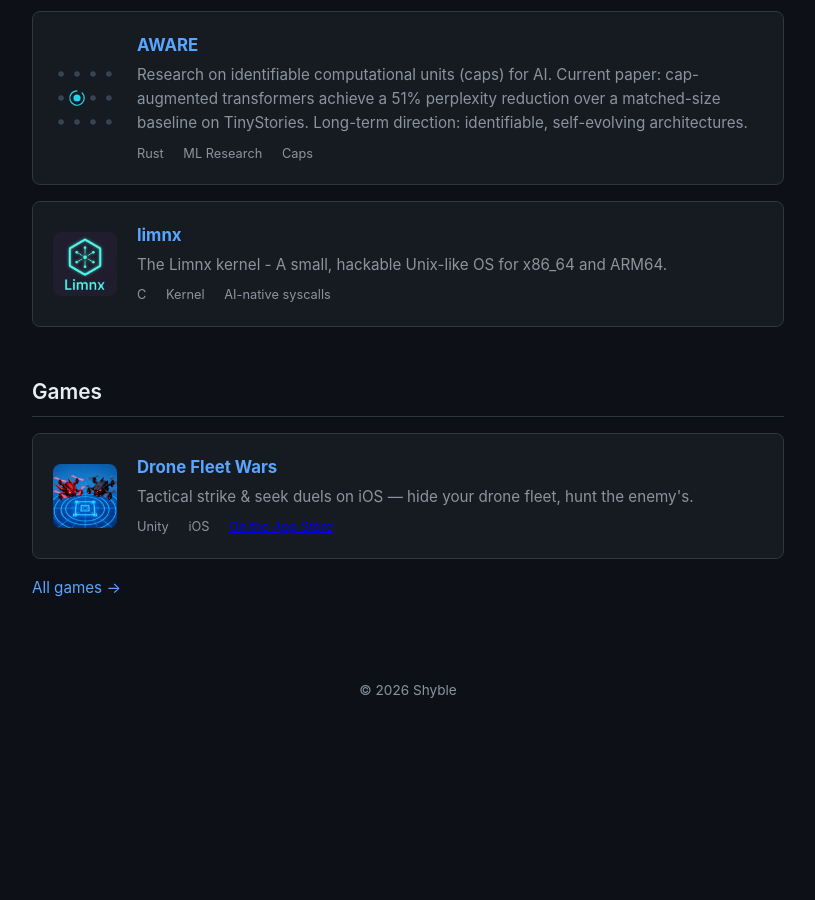
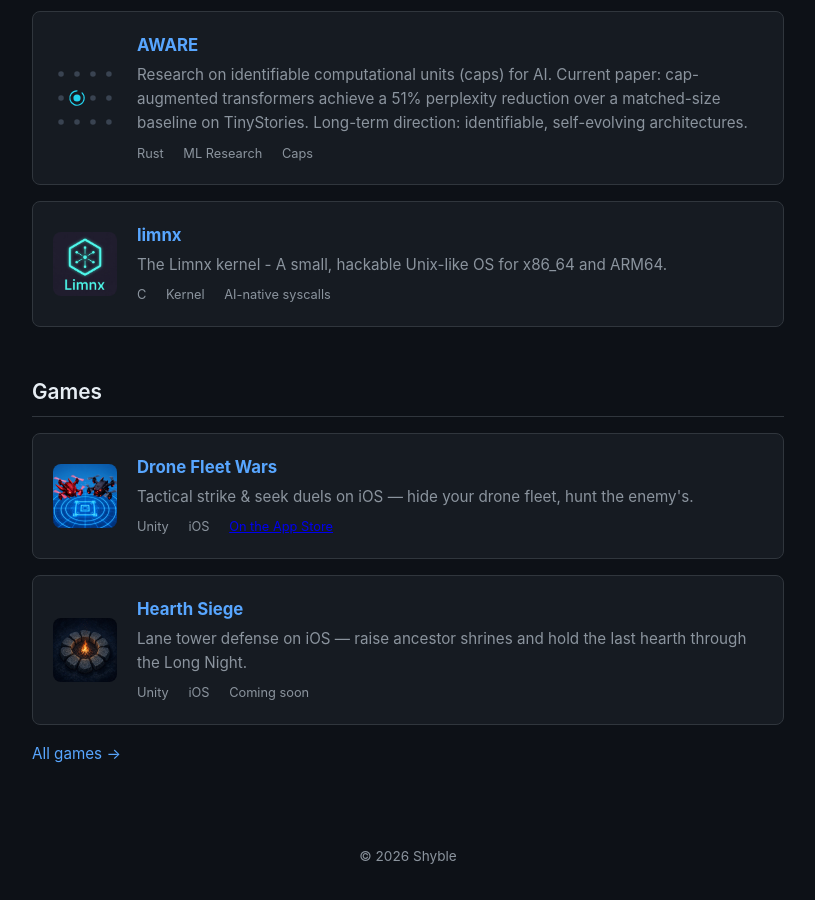
Before and after one commit to shyble/shyble.github.io, a Jekyll site: the page built from index.html, in a window 1280 px wide and 900 px high, scrolled down 1136 px. Shown: the whole window, without its empty margins (232-1047 px from the left). Built offline with Jekyll 4.4.1, drawn with Linux system fonts in a browser that asks for light colours; before the commit the page ends 1870 px from its top, so only the background shows below that.

Commit message:
Hearth Siege page: coming-soon game page, games list and homepage cards

```diff
--- a/index.html
+++ b/index.html
@@ -105,5 +105,19 @@ title: Kürşat Kutlu Aydemir - research, software, AI
             </div>
         </div>
     </div>
+    <div class="card">
+        <div class="card-content">
+            <img src="images/hearth-siege-icon.jpg" alt="Hearth Siege" class="card-img">
+            <div>
+                <h3><a href="/games/hearth-siege/">Hearth Siege</a></h3>
+                <p>Lane tower defense on iOS — raise ancestor shrines and hold the last hearth through the Long Night.</p>
+                <div class="meta">
+                    <span>Unity</span>
+                    <span>iOS</span>
+                    <span>Coming soon</span>
+                </div>
+            </div>
+        </div>
+    </div>
     <a href="/games/" class="more-link">All games →</a>
 </section>
```
Also changed, not shown: games/hearth-siege/index.html (added, +79 -0 lines), games/index.html (+14 -0 lines), images/hearth-siege-art.jpg (added), images/hearth-siege-icon.jpg (added), images/hearth-siege-mountain-pass.jpg (added), images/hearth-siege-quazhe-road.jpg (added).
